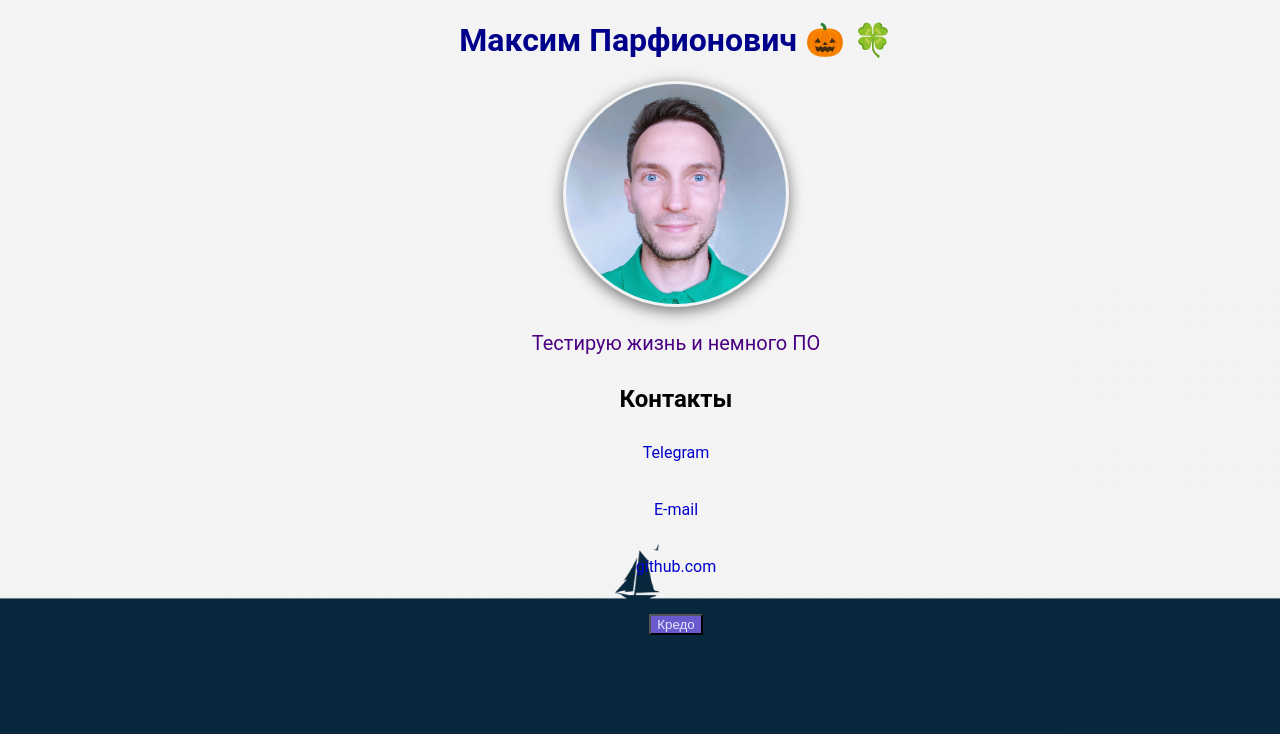
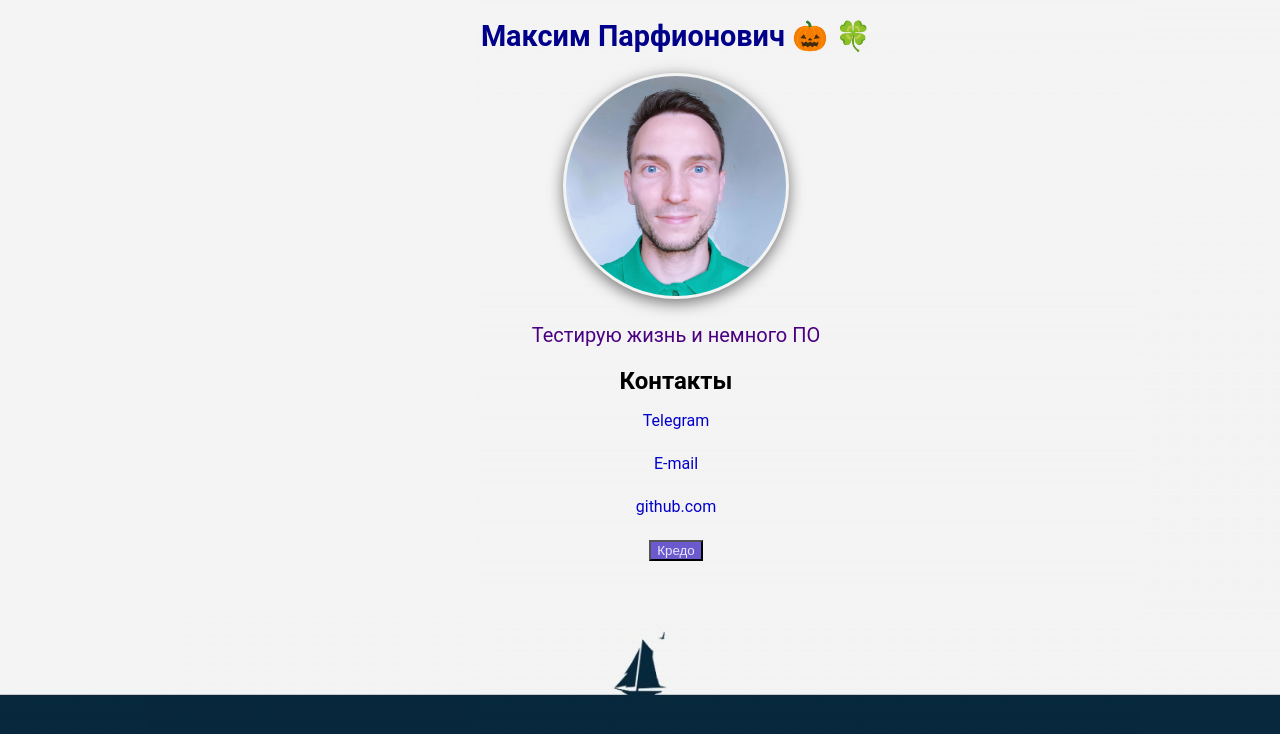
Before and after one commit to Maks-QA/CV, a plain HTML site: page index.html in a window 1280 px wide. Drawn offline with Linux system fonts and the light colour scheme.

Commit message:
Add files via upload

```diff
--- a/main.css
+++ b/main.css
@@ -4,7 +4,7 @@ color: indigo;}
 
 body {
   font-family: Roboto, sans-serif;
-  background-image: url(bg.jpg);
+  background-image: url(bg4.jpg);
   background-position: center center;
   background-repeat: no-repeat;
   background-attachment: fixed;
@@ -21,7 +21,7 @@ body {
 a {
   display: block;
   text-decoration:none;
-  margin-bottom: 1.2em;
+  margin-bottom: 0.3em;
   position: relative;
   color: mediumblue;
 }
@@ -41,13 +41,13 @@ a::after {
 }
 
 h1 {
-  font-size: 2em;
+  font-size: 1.8em;
   color: darkblue;
 }
 
 h2 {
   font-size: 1.5em;
-  margin: 1.25em 0;
+  margin: 0.7em 0;
 }
 
   /* Свойства фотографии*/
```
